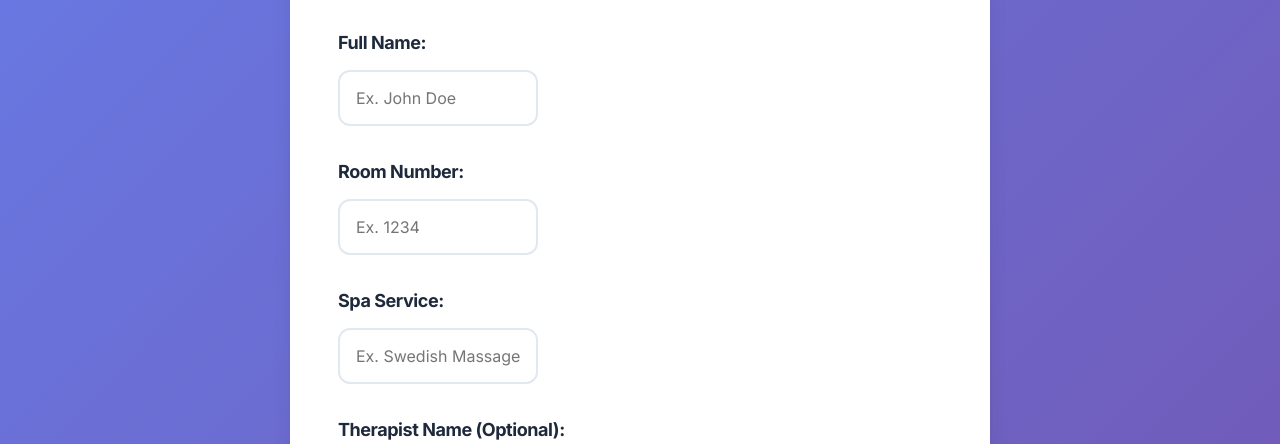
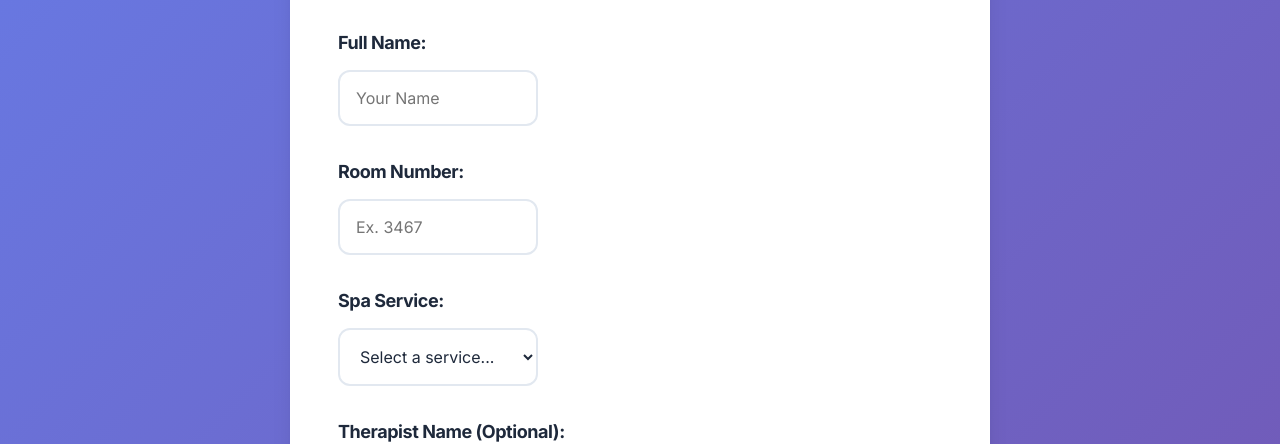
Before and after one commit to ISMAKUN17/spa, a plain HTML site: page index.html in a window 1280 px wide. Shown: the part 425-869 px from the top of the page. Drawn offline with Linux system fonts and the light colour scheme.

Commit message:
Update index.html

```diff
--- a/index.html
+++ b/index.html
@@ -134,7 +134,8 @@
 
         .form-group input[type="text"],
         .form-group input[type="email"],
-        .form-group textarea {
+        .form-group textarea,
+        .form-group select {
             width: 100%;
             padding: 16px;
             border: 2px solid var(--border-color);
@@ -149,7 +150,8 @@
 
         .form-group input[type="text"]:focus,
         .form-group input[type="email"]:focus,
-        .form-group textarea:focus {
+        .form-group textarea:focus,
+        .form-group select:focus {
             outline: none;
             border-color: var(--primary-color);
             box-shadow: 0 0 0 4px rgb(99 102 241 / 0.1);
@@ -452,17 +454,27 @@
         <form id="satisfactionForm">
             <div class="form-group">
                 <label for="name"><strong>Full Name:</strong></label>
-                <input type="text" id="name" name="name" placeholder="Ex. John Doe" required autocomplete="name">
+                <input type="text" id="name" name="name" placeholder="Your Name" required autocomplete="name">
             </div>
 
             <div class="form-group">
                 <label for="roomNumber"><strong>Room Number:</strong></label>
-                <input type="text" id="roomNumber" name="roomNumber" placeholder="Ex. 1234" required autocomplete="off">
+                <input type="text" id="roomNumber" name="roomNumber" placeholder="Ex. 3467" required autocomplete="off">
             </div>
 
             <div class="form-group">
                 <label for="service"><strong>Spa Service:</strong></label>
-                <input type="text" id="service" name="service" placeholder="Ex. Swedish Massage" required autocomplete="off">
+                <select id="service" name="service" required>
+                    <option value="">Select a service...</option>
+                    <option value="Spa Delights">Spa Delights</option>
+                    <option value="Facial Experiences">Facial Experiences</option>
+                    <option value="Body Experience">Body Experience</option>
+                    <option value="Massage Therapy">Massage Therapy</option>
+                    <option value="Hand & Feet">Hand & Feet</option>
+                    <option value="Hair & Makeup">Hair & Makeup</option>
+                    <option value="Waxing">Waxing</option>
+                    <option value="Hydrotherapy">Hydrotherapy</option>
+                </select>
             </div>
 
             <div class="form-group">
```
